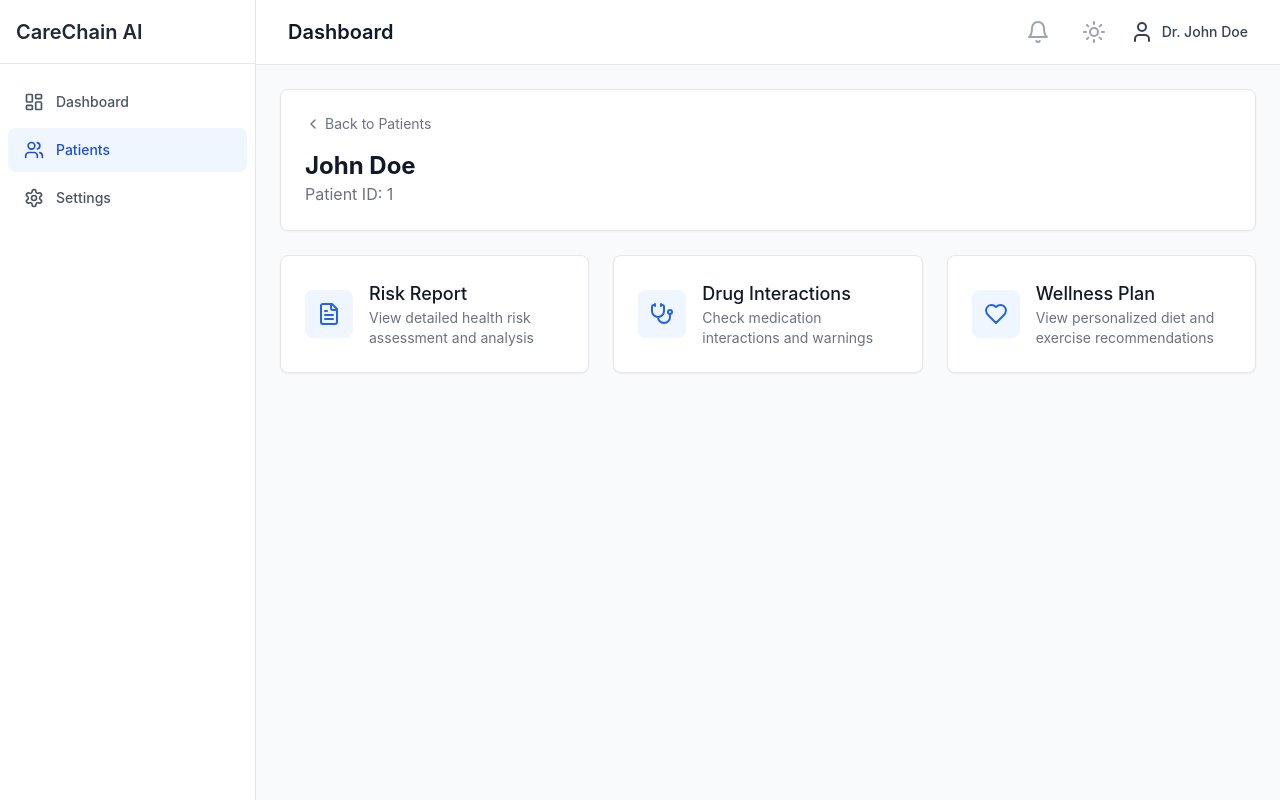
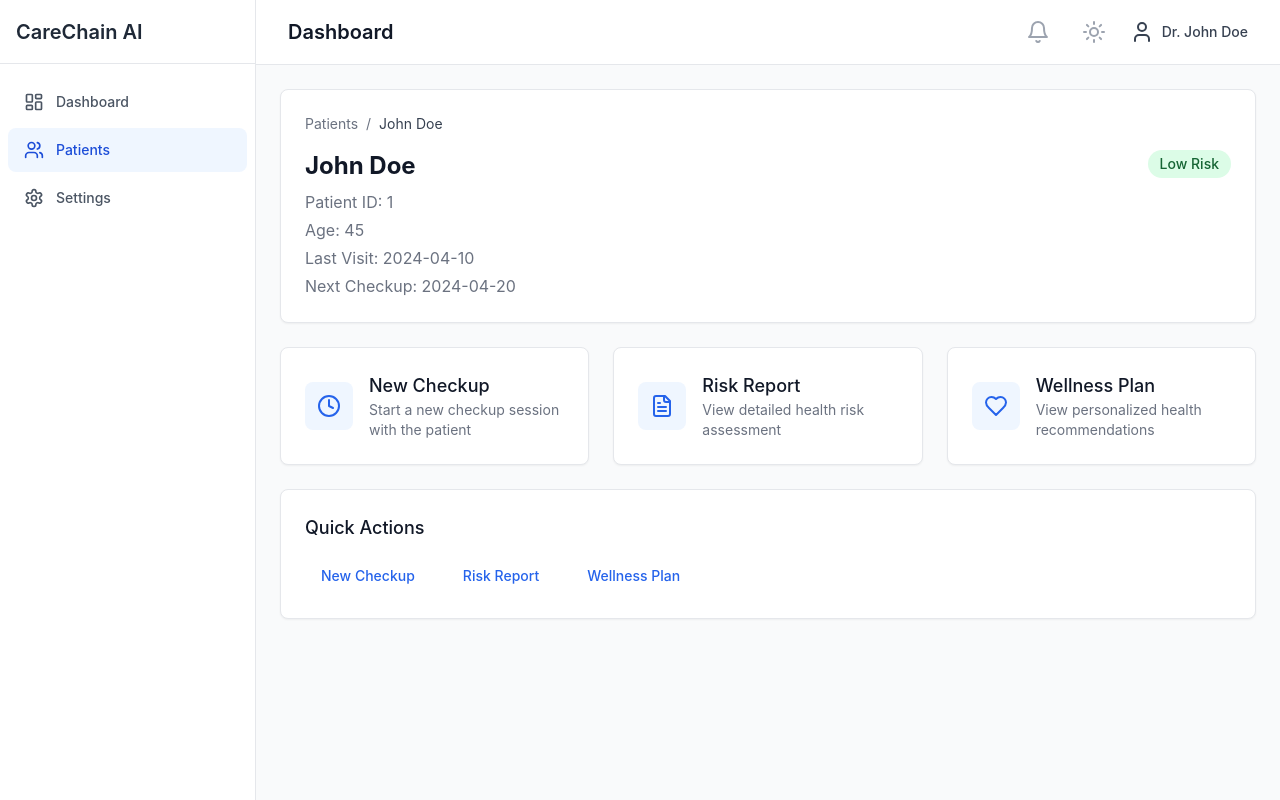
Before and after one commit to AdvayaHackathon/104.Priority_Queue, a React (Create React App) app in the folder web/: page /patients/1/details in a window 1280 px wide. Built offline with nearby package versions, Linux system fonts and the light colour scheme.

Commit message:
new checkup card with chatbot and prescription editor

```diff
--- a/web/src/App.js
+++ b/web/src/App.js
@@ -16,6 +16,7 @@ import PatientDrugInteractions from "./pages/patient/PatientDrugInteractions";
 import PatientWellnessPlan from "./pages/patient/PatientWellnessPlan";
 import PatientCheckup from "./pages/patient/PatientCheckup";
 import PatientDetails from "./pages/patient/PatientDetails";
+import NewCheckup from "./pages/patient/NewCheckup";
 
 const App = () => {
   return (
@@ -50,6 +51,10 @@ const App = () => {
                     path="/patients/:id/checkup"
                     element={<PatientCheckup />}
                   />
+                  <Route
+                    path="/patients/:id/new-checkup"
+                    element={<NewCheckup />}
+                  />
                   <Route path="/upload" element={<UploadPrescription />} />
                   <Route path="/interactions" element={<DrugInteractions />} />
                   <Route path="/risks" element={<RiskReports />} />
--- /dev/null
+++ b/web/src/components/shared/BackButton.jsx
@@ -0,0 +1,20 @@
+import React from "react";
+import { ChevronLeft } from "lucide-react";
+import { useNavigate } from "react-router-dom";
+
+const BackButton = () => {
+  const navigate = useNavigate();
+
+  return (
+    <button
+      onClick={() => navigate(-1)}
+      className="flex items-center px-3 py-2 text-sm text-gray-600 hover:text-gray-900
+        transition-colors rounded-lg hover:bg-gray-100"
+    >
+      <ChevronLeft className="w-4 h-4 mr-1" />
+      Back
+    </button>
+  );
+};
+
+export default BackButton;
--- /dev/null
+++ b/web/src/pages/patient/NewCheckup.jsx
@@ -0,0 +1,132 @@
+import React, { useState } from "react";
+import { useParams } from "react-router-dom";
+import { Send, Upload, ChevronLeft } from "lucide-react";
+import BackButton from "../../components/shared/BackButton";
+
+const NewCheckup = () => {
+  const { id } = useParams();
+  const [chatMessages, setChatMessages] = useState([
+    {
+      role: "assistant",
+      content:
+        "Hello! I'm your AI assistant. How can I help you with this checkup?",
+    },
+  ]);
+  const [inputMessage, setInputMessage] = useState("");
+  const [prescriptionNotes, setPrescriptionNotes] = useState("");
+
+  const handleSendMessage = (e) => {
+    e.preventDefault();
+    if (!inputMessage.trim()) return;
+
+    setChatMessages([
+      ...chatMessages,
+      { role: "user", content: inputMessage },
+      {
+        role: "assistant",
+        content: "I understand. Let me help you with that...",
+      },
+    ]);
+    setInputMessage("");
+  };
+
+  const handleUploadPrescription = () => {
+    // Add your upload logic here
+    console.log("Uploading prescription:", prescriptionNotes);
+  };
+
+  return (
+    <div className="h-[calc(100vh-theme(spacing.16))] flex flex-col">
+      {/* Header */}
+      <div className="bg-white border-b border-gray-200 p-4">
+        <BackButton />
+        <h2 className="text-xl font-semibold text-gray-800 mt-2">
+          New Checkup Session
+        </h2>
+        <p className="text-sm text-gray-500">Patient ID: {id}</p>
+      </div>
+
+      {/* Split View Container */}
+      <div className="flex-1 flex">
+        {/* Left Half - Chat Interface */}
+        <div className="w-1/2 border-r border-gray-200 flex flex-col bg-white">
+          <div className="p-4 border-b border-gray-200">
+            <h3 className="text-lg font-medium text-gray-900">AI Assistant</h3>
+          </div>
+
+          <div className="flex-1 overflow-y-auto p-4 space-y-4">
+            {chatMessages.map((message, index) => (
+              <div
+                key={index}
+                className={`flex ${
+                  message.role === "user" ? "justify-end" : "justify-start"
+                }`}
+              >
+                <div
+                  className={`max-w-[80%] rounded-lg px-4 py-2 ${
+                    message.role === "user"
+                      ? "bg-blue-600 text-white"
+                      : "bg-gray-100 text-gray-900"
+                  }`}
+                >
+                  {message.content}
+                </div>
+              </div>
+            ))}
+          </div>
+
+          <form
+            onSubmit={handleSendMessage}
+            className="p-4 border-t border-gray-200"
+          >
+            <div className="flex space-x-2">
+              <input
+                type="text"
+                value={inputMessage}
+                onChange={(e) => setInputMessage(e.target.value)}
+                placeholder="Type your message..."
+                className="flex-1 px-4 py-2 border border-gray-300 rounded-lg focus:ring-2 focus:ring-blue-500 focus:border-blue-500"
+              />
+              <button
+                type="submit"
+                className="px-4 py-2 bg-blue-600 text-white rounded-lg hover:bg-blue-700 transition-colors"
+              >
+                <Send className="w-5 h-5" />
+              </button>
+            </div>
+          </form>
+        </div>
+
+        {/* Right Half - Prescription Editor */}
+        <div className="w-1/2 flex flex-col bg-white">
+          <div className="p-4 border-b border-gray-200">
+            <h3 className="text-lg font-medium text-gray-900">
+              Prescription Notes
+            </h3>
+          </div>
+
+          <div className="flex-1 p-4">
+            <textarea
+              value={prescriptionNotes}
+              onChange={(e) => setPrescriptionNotes(e.target.value)}
+              placeholder="Type your prescription notes here..."
+              className="w-full h-full p-4 border border-gray-300 rounded-lg resize-none focus:ring-2 focus:ring-blue-500 focus:border-blue-500"
+            />
+          </div>
+
+          <div className="p-4 border-t border-gray-200">
+            <button
+              onClick={handleUploadPrescription}
+              className="w-full px-4 py-2 bg-blue-600 text-white rounded-lg hover:bg-blue-700 transition-colors flex items-center justify-center"
+            >
+              <Upload className="w-5 h-5 mr-2" />
+              Upload Prescription
+            </button>
+          </div>
+        </div>
+      </div>
+    </div>
+  );
+};
+
+export default NewCheckup;
--- a/web/src/pages/patient/PatientCheckup.jsx
+++ b/web/src/pages/patient/PatientCheckup.jsx
@@ -1,6 +1,7 @@
 import React from "react";
 import { useParams } from "react-router-dom";
 import { Calendar, Clock, Stethoscope } from "lucide-react";
+import BackButton from "../../components/shared/BackButton";
 
 const PatientCheckup = () => {
   const { id } = useParams();
@@ -22,6 +23,9 @@ const PatientCheckup = () => {
     <div className="space-y-6">
       <div className="bg-white dark:bg-gray-800 rounded-lg shadow">
         <div className="px-6 py-4 border-b border-gray-200 dark:border-gray-700">
+          <div className="flex items-center justify-between mb-2">
+            <BackButton />
+          </div>
           <h2 className="text-xl font-semibold text-gray-800 dark:text-white">
             Check-up Details
           </h2>
--- a/web/src/pages/patient/PatientDetails.jsx
+++ b/web/src/pages/patient/PatientDetails.jsx
@@ -1,27 +1,74 @@
 import React from "react";
 import { useParams, useNavigate } from "react-router-dom";
-import { FileText, Stethoscope, Heart, ChevronLeft } from "lucide-react";
+import { FileText, Calendar, Heart, ChevronLeft, Clock } from "lucide-react";
 
 const PatientDetails = () => {
   const { id } = useParams();
   const navigate = useNavigate();
 
+  // Patient data mock
   const patient = {
     id: id,
     name: "John Doe",
     age: 45,
     lastVisit: "2024-04-10",
+    nextCheckup: "2024-04-20",
     riskLevel: "Low",
   };
 
-  const ActionCard = ({ icon: Icon, title, description, onClick }) => (
+  // Breadcrumb navigation helper
+  const BreadcrumbNav = () => (
+    <div className="flex items-center space-x-2 text-sm text-gray-500">
+      <button
+        onClick={() => navigate("/patients")}
+        className="hover:text-gray-700"
+      >
+        Patients
+      </button>
+      <span>/</span>
+      <span className="text-gray-700">{patient.name}</span>
+    </div>
+  );
+
+  // Updated action cards array without Schedule Checkup
+  const actionCards = [
+    {
+      icon: Clock,
+      title: "New Checkup",
+      description: "Start a new checkup session with the patient",
+      path: "new-checkup",
+      pageName: "New Checkup Session",
+    },
+    {
+      icon: FileText,
+      title: "Risk Report",
+      description: "View detailed health risk assessment",
+      path: "risk-report",
+      pageName: "Patient Risk Assessment",
+    },
+    {
+      icon: Heart,
+      title: "Wellness Plan",
+      description: "View personalized health recommendations",
+      path: "wellness-plan",
+      pageName: "Patient Wellness Plan",
+    },
+  ];
+
+  // Action card component with page title management
+  const ActionCard = ({ icon: Icon, title, description, path, pageName }) => (
     <div
-      onClick={onClick}
+      onClick={() => {
+        // Store the current page name for back navigation
+        sessionStorage.setItem("previousPage", "Patient Details");
+        sessionStorage.setItem("currentPage", pageName);
+        navigate(`/patients/${id}/${path}`);
+      }}
       className="bg-white p-6 rounded-lg shadow-sm border border-gray-200 hover:border-blue-500
-        hover:shadow-md transition-all cursor-pointer"
+        hover:shadow-md transition-all cursor-pointer group"
     >
       <div className="flex items-center space-x-4">
-        <div className="p-3 bg-blue-50 rounded-lg">
+        <div className="p-3 bg-blue-50 rounded-lg group-hover:bg-blue-100 transition-colors">
           <Icon className="w-6 h-6 text-blue-600" />
         </div>
         <div>
@@ -34,41 +81,63 @@ const PatientDetails = () => {
 
   return (
     <div className="space-y-6">
-      {/* Header */}
+      {/* Header with Breadcrumb Navigation */}
       <div className="bg-white rounded-lg shadow-sm border border-gray-200 p-6">
-        <button
-          onClick={() => navigate("/patients")}
-          className="flex items-center text-sm text-gray-500 hover:text-gray-700 mb-4"
-        >
-          <ChevronLeft className="w-4 h-4 mr-1" />
-          Back to Patients
-        </button>
-        <div>
-          <h1 className="text-2xl font-bold text-gray-900">{patient.name}</h1>
-          <p className="text-gray-500">Patient ID: {patient.id}</p>
+        <div className="mb-4">
+          <BreadcrumbNav />
+        </div>
+        <div className="flex justify-between items-start">
+          <div>
+            <h1 className="text-2xl font-bold text-gray-900">{patient.name}</h1>
+            <div className="mt-2 space-y-1">
+              <p className="text-gray-500">Patient ID: {patient.id}</p>
+              <p className="text-gray-500">Age: {patient.age}</p>
+              <p className="text-gray-500">Last Visit: {patient.lastVisit}</p>
+              <p className="text-gray-500">
+                Next Checkup: {patient.nextCheckup}
+              </p>
+            </div>
+          </div>
+          <span
+            className={`px-3 py-1 rounded-full text-sm font-medium ${
+              patient.riskLevel === "High"
+                ? "bg-red-100 text-red-800"
+                : "bg-green-100 text-green-800"
+            }`}
+          >
+            {patient.riskLevel} Risk
+          </span>
         </div>
       </div>
 
       {/* Action Cards Grid */}
       <div className="grid grid-cols-1 md:grid-cols-3 gap-6">
-        <ActionCard
-          icon={FileText}
-          title="Risk Report"
-          description="View detailed health risk assessment and analysis"
-          onClick={() => navigate(`/patients/${id}/risk-report`)}
-        />
-        <ActionCard
-          icon={Stethoscope}
-          title="Drug Interactions"
-          description="Check medication interactions and warnings"
-          onClick={() => navigate(`/patients/${id}/drug-interactions`)}
-        />
-        <ActionCard
-          icon={Heart}
-          title="Wellness Plan"
-          description="View personalized diet and exercise recommendations"
-          onClick={() => navigate(`/patients/${id}/wellness-plan`)}
-        />
+        {actionCards.map((card, index) => (
+          <ActionCard key={index} {...card} />
+        ))}
+      </div>
+
+      {/* Quick Actions */}
+      <div className="bg-white rounded-lg shadow-sm border border-gray-200 p-6">
+        <h2 className="text-lg font-medium text-gray-900 mb-4">
+          Quick Actions
+        </h2>
+        <div className="flex flex-wrap gap-4">
+          {actionCards.map((card, index) => (
+            <button
+              key={index}
+              onClick={() => {
+                sessionStorage.setItem("previousPage", "Patient Details");
+                sessionStorage.setItem("currentPage", card.pageName);
+                navigate(`/patients/${id}/${card.path}`);
+              }}
+              className="px-4 py-2 text-sm font-medium text-blue-600 hover:text-blue-700
+                hover:bg-blue-50 rounded-lg transition-colors whitespace-nowrap"
+            >
+              {card.title}
+            </button>
+          ))}
+        </div>
       </div>
     </div>
   );
--- a/web/src/pages/patient/PatientRiskReport.jsx
+++ b/web/src/pages/patient/PatientRiskReport.jsx
@@ -1,6 +1,7 @@
 import React from "react";
 import { useParams } from "react-router-dom";
 import { Download, AlertCircle } from "lucide-react";
+import BackButton from "../../components/shared/BackButton";
 
 const PatientRiskReport = () => {
   const { id } = useParams();
@@ -25,9 +26,10 @@ const PatientRiskReport = () => {
   return (
     <div className="space-y-6">
       <div className="bg-white dark:bg-gray-800 rounded-lg shadow p-6">
-        <div className="flex justify-between items-center mb-6">
+        <div className="flex items-center justify-between mb-4">
           <div>
-            <h2 className="text-xl font-semibold text-gray-800 dark:text-white">
+            <BackButton />
+            <h2 className="text-xl font-semibold text-gray-800 dark:text-white mt-2">
               Patient Risk Report
             </h2>
             <p className="text-sm text-gray-500 dark:text-gray-400">
--- a/web/src/pages/patient/PatientWellnessPlan.jsx
+++ b/web/src/pages/patient/PatientWellnessPlan.jsx
@@ -1,6 +1,7 @@
 import React from "react";
 import { useParams } from "react-router-dom";
 import { Utensils, Activity, Moon } from "lucide-react";
+import BackButton from "../../components/shared/BackButton";
 
 const PatientWellnessPlan = () => {
   const { id } = useParams();
@@ -31,6 +32,9 @@ const PatientWellnessPlan = () => {
     <div className="space-y-6">
       <div className="bg-white dark:bg-gray-800 rounded-lg shadow">
         <div className="px-6 py-4 border-b border-gray-200 dark:border-gray-700">
+          <div className="flex items-center justify-between mb-2">
+            <BackButton />
+          </div>
           <h2 className="text-xl font-semibold text-gray-800 dark:text-white">
             Wellness Plan
           </h2>
```
